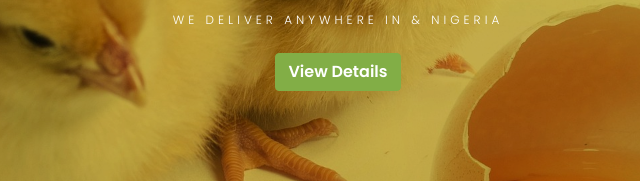
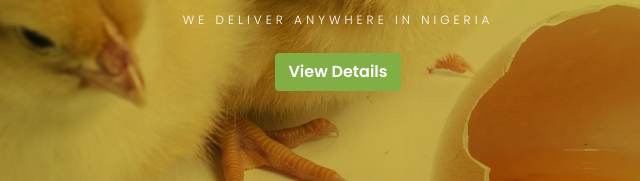
Before and after one commit to dalwin0560/project2, a plain HTML site: page index.html in a window 1280 px wide. Shown: the part 435-616 px from the top of the page, 302-942 px from the left. Drawn offline with Linux system fonts and the light colour scheme; some packages are replaced by stand-ins of ours; no server answers; files whose address does not match are found by name.

Commit message:
Update index.html

```diff
--- a/index.html
+++ b/index.html
@@ -81,7 +81,7 @@
 
 	            <div class="col-md-12 ftco-animate text-center">
 	              <h1 class="mb-2">We serve Best Healthy &amp; Chicken</h1>
-	              <h2 class="subheading mb-4">We deliver anywhere in &amp; Nigeria</h2>
+	              <h2 class="subheading mb-4">We deliver anywhere in Nigeria</h2>
 	              <p><a href="#" class="btn btn-primary">View Details</a></p>
 	            </div>
 
@@ -96,7 +96,7 @@
 
 	            <div class="col-sm-12 ftco-animate text-center">
 	              <h1 class="mb-2">100% Fresh &amp; Healthy Chickens</h1>
-	              <h2 class="subheading mb-4">We deliver anywhere in &amp; Nigeria</h2>
+	              <h2 class="subheading mb-4">We deliver anywhere in Nigeria</h2>
 	              <p><a href="#" class="btn btn-primary">View Details</a></p>
 	            </div>
 
@@ -377,7 +377,7 @@
     					</a>
     					<div class="text py-3 pb-4 px-3 text-center">
     						<h3><a href="#"><strong><b>Broiler</b></strong></a></h3>
-							<p class="price"><span><strong>#6,0000</strong></span></p><br>
+							<p class="price"><span><strong>#6,000</strong></span></p><br>
 							<p><a href="contact.html" class="btn btn-primary">Contact us</a></p>
     						<div class="d-flex">
     							<div class="pricing">
```
